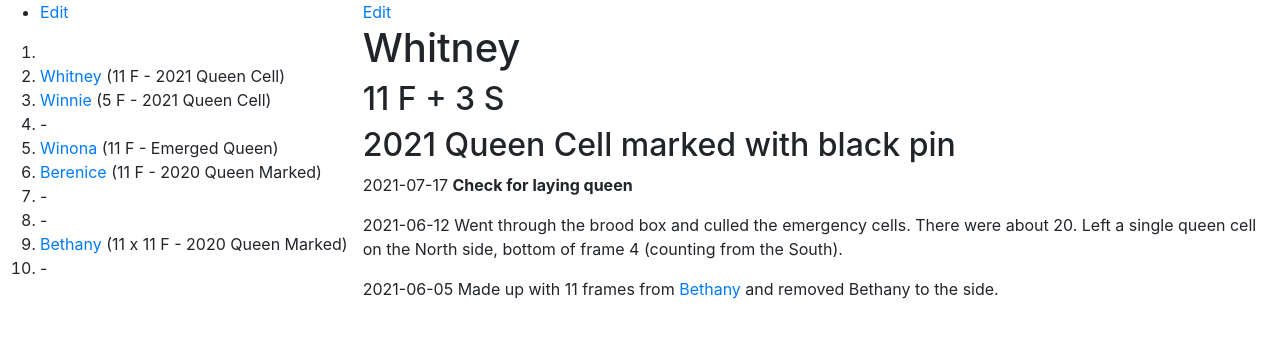
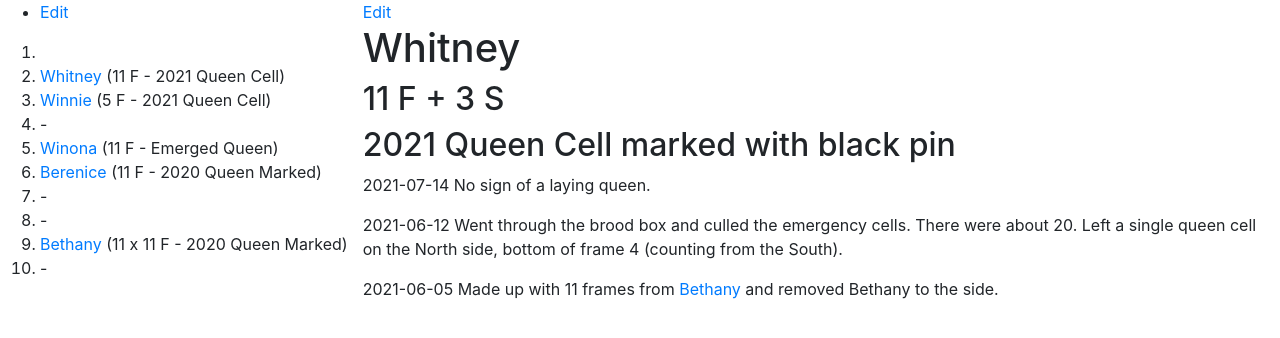
Before and after one commit to joejcollins/rhapsody-angel, a Jekyll site: the page built from queens/2021-whitney.md, in a window 1280 px wide. Shown: the top 338 px of the page. Built offline with Jekyll 4.4.1, drawn with Linux system fonts in a browser that asks for light colours; our own code applies the rules of GitHub Pages for plain Markdown files.

Commit message:
Check for laying queen

```diff
--- a/queens/2021-whitney.md
+++ b/queens/2021-whitney.md
@@ -4,7 +4,7 @@
 
 ## 2021 Queen Cell marked with black pin
 
-2021-07-17 **Check for laying queen**
+2021-07-14 No sign of a laying queen.
 
 2021-06-12 Went through the brood box and culled the emergency cells.  There were about 20.  Left a single queen cell on the North side, bottom of frame 4 (counting from the South).
 
```
Also changed, not shown: queens/2020-bethany.md (+2 -0 lines).
